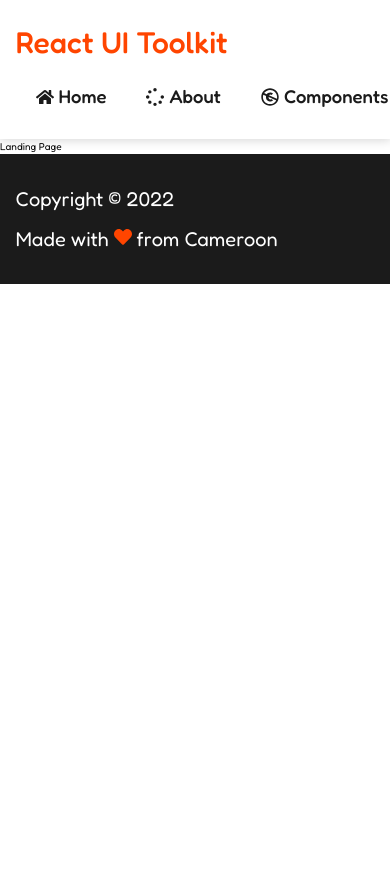
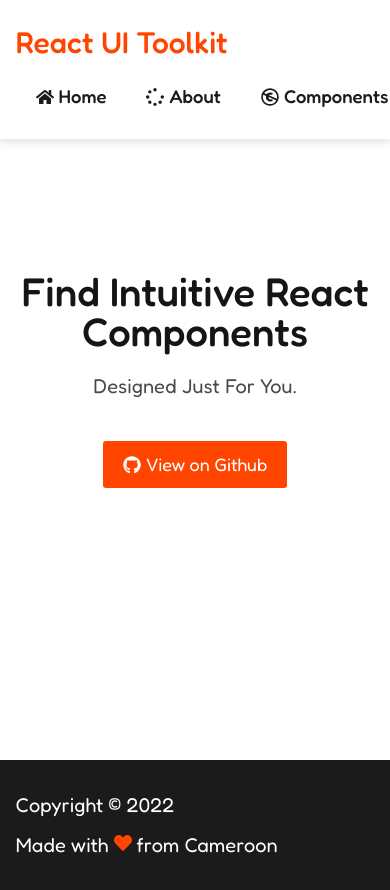
Before and after one commit to theunicorndev237/ui-components-reactjs, a React (Create React App) app: page / in a window 390 px wide. Before the commit the page ends 844 px from the top, so only its background shows below. Built offline with nearby package versions, Linux system fonts and the light colour scheme.

Commit message:
hero section

```diff
--- a/src/components/globals/globals.module.css
+++ b/src/components/globals/globals.module.css
@@ -19,6 +19,12 @@
   gap: 1rem;
   flex-wrap: wrap;
   -ms-flex-wrap: wrap;
+  position: fixed;
+  top: 0;
+  left: 0;
+  width: 100%;
+  background: #fff;
+  z-index: 9999;
 }
 
 .navbar__logo h4 {
--- a/src/pages/landing/Landing.page.tsx
+++ b/src/pages/landing/Landing.page.tsx
@@ -1,9 +1,30 @@
 import React from "react";
+// import { Link } from "react-router-dom";
+import { FaGithub } from "react-icons/fa";
 
-const LandingPage = () => {
-  return <div>
-    Landing Page
-  </div>;
+// stylesheet
+import styles from "./landing.module.css";
+
+const LandingPage: React.FC = () => {
+  return (
+    <div className={styles.landing}>
+      <div
+        className={`${styles.hero__section} ${styles.flex} ${styles.a_j__center} ${styles.flex__column}`}
+      >
+        <h1>Find Intuitive React Components</h1>
+        <h2>Designed Just For You.</h2>
+        <a
+          rel="noreferrer"
+          target="_blank"
+          href="https://github.com/theunicorndev237/ui-components-reactjs"
+        >
+          <button className={`${styles.flex} ${styles.a_j__center}`}>
+            <FaGithub style={{ marginRight: "0.5rem" }} /> View on Github
+          </button>
+        </a>
+      </div>
+    </div>
+  );
 };
 
 export default LandingPage;
--- /dev/null
+++ b/src/pages/landing/landing.module.css
@@ -0,0 +1,87 @@
+.flex {
+  display: flex;
+  display: -ms-flexbox;
+}
+
+.a_j__center {
+  align-items: center;
+  justify-content: center;
+}
+
+.flex__column {
+  flex-direction: column;
+  -ms-flex-direction: column;
+}
+
+/** HERO SECTION ***********/
+
+.hero__section {
+  width: 100%;
+  min-height: 90vh;
+  padding: 2rem 4vw;
+}
+
+.hero__section h1,
+.hero__section h2 {
+  text-align: center;
+}
+
+.hero__section h1 {
+  font-size: 7rem;
+  width: 900px;
+  line-height: 1;
+  margin-bottom: 2rem;
+  font-weight: 500;
+  color: rgb(21, 21, 21);
+}
+
+.hero__section h2 {
+  font-size: 3rem;
+  color: rgb(74, 74, 74);
+}
+
+.hero__section button {
+  padding: 1.3rem 2rem;
+  border-radius: 3px;
+  background: orangered;
+  color: #fff;
+  font-size: 1.8rem;
+  border: none;
+  margin-top: 4rem;
+  cursor: pointer;
+}
+
+@media screen and (max-width: 950px) {
+  .hero__section h1 {
+    width: 100%;
+    font-size: 6.5rem;
+  }
+}
+
+@media screen and (max-width: 750px) {
+  .hero__section h1 {
+    font-size: 6rem;
+  }
+}
+
+@media screen and (max-width: 650px) {
+  .hero__section h1 {
+    font-size: 5rem;
+  }
+  .hero__section h2 {
+    font-size: 2.5rem;
+  }
+}
+
+@media screen and (max-width: 550px) {
+  .hero__section h1 {
+    font-size: 4rem;
+  }
+  .hero__section h2 {
+    font-size: 2rem;
+  }
+  .hero__section button {
+    padding: 1rem 2rem;
+    font-size: 1.8rem;
+  }
+}
```
